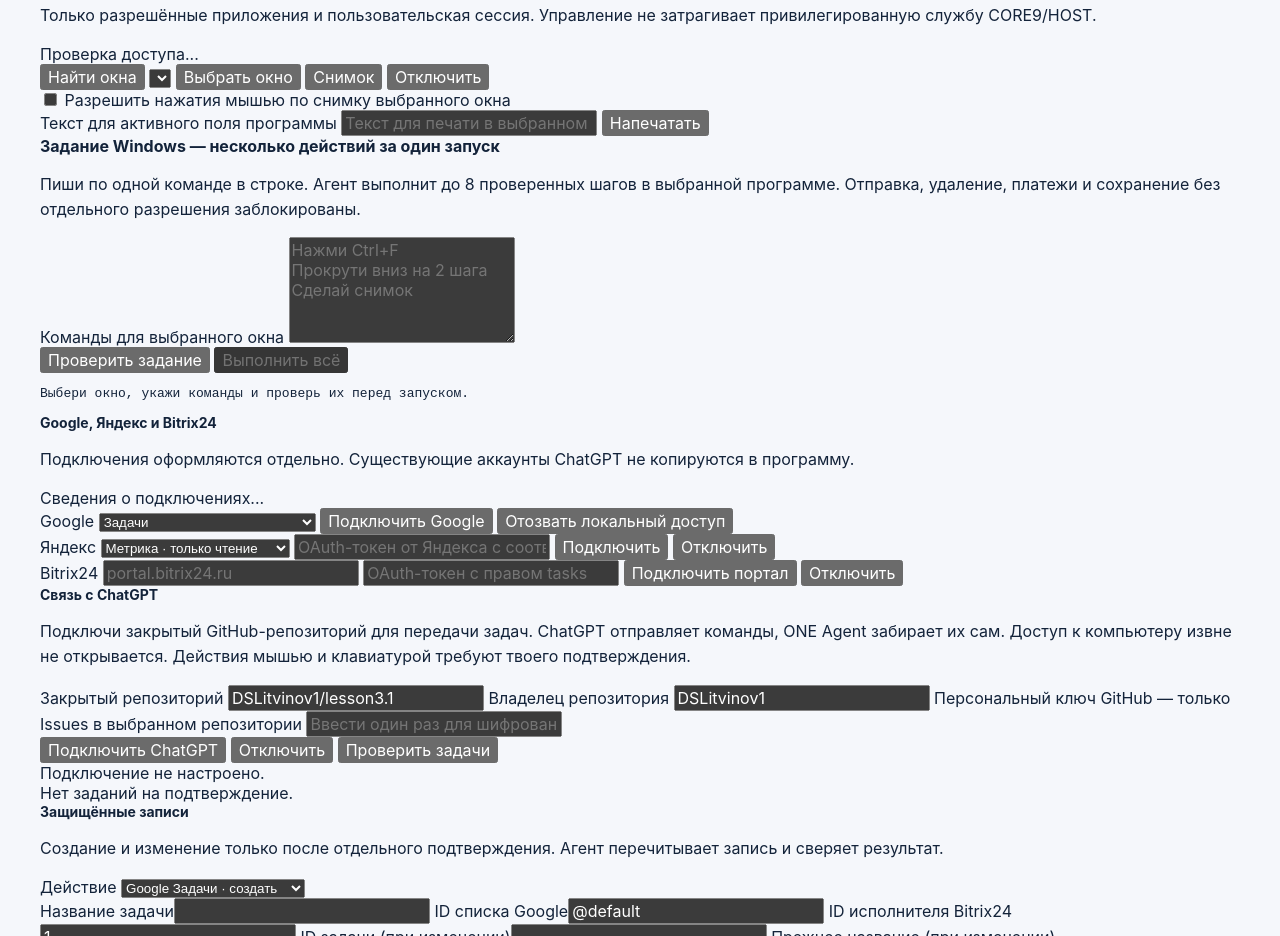
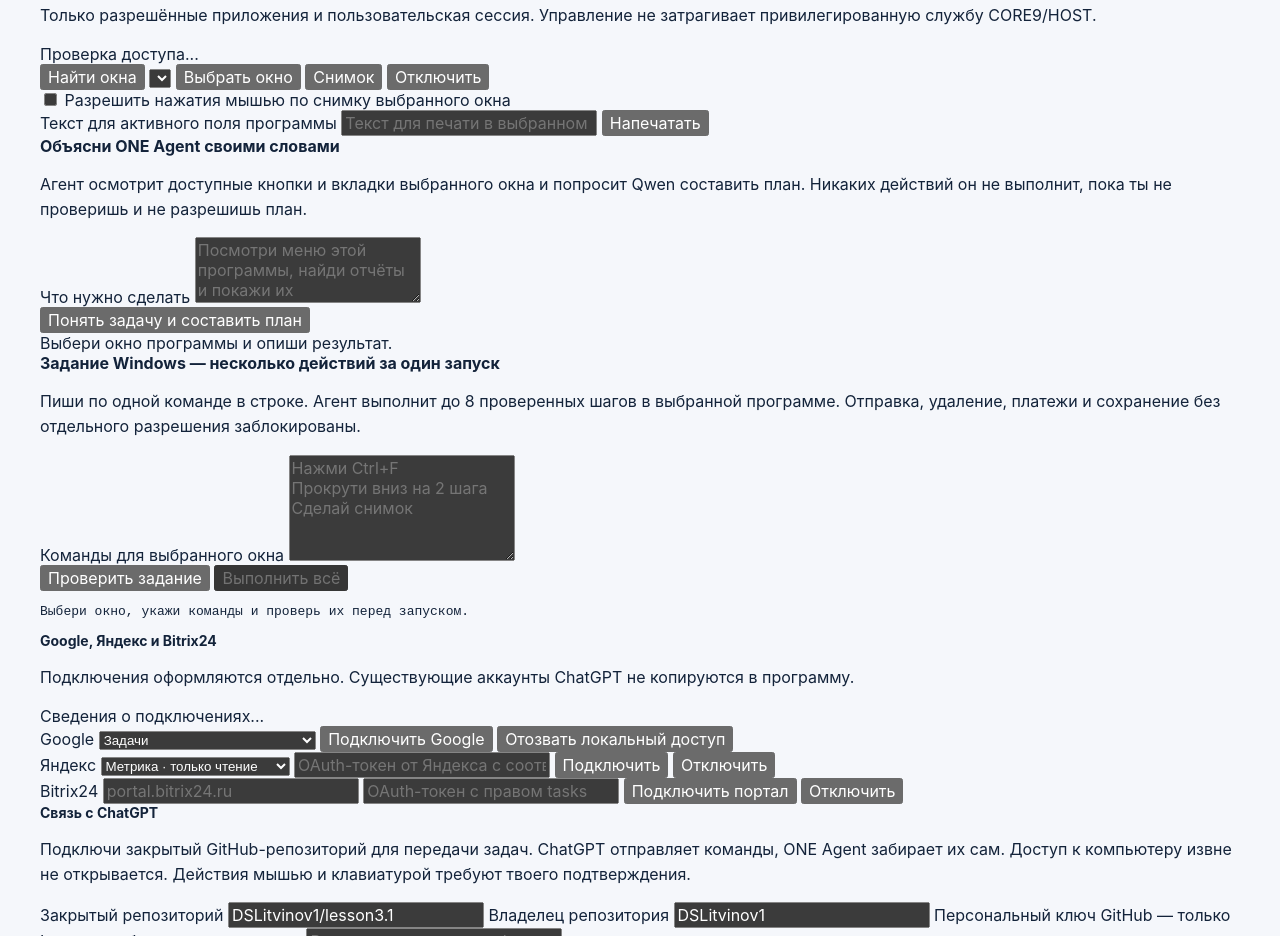
Before and after one commit to DSLitvinov1/my_first_repo, a plain HTML site: page bridge/neurofactory/one_pc_candidate/workbench/index.html in a window 1280 px wide. Shown: the part 2484-3420 px from the top of the page. Drawn offline with Linux system fonts and the light colour scheme; files that its build step writes are made by us from their sources; no server answers.

Commit message:
ui(one): natural Russian goal input for Qwen-based desktop planning

```diff
--- a/bridge/neurofactory/one_pc_candidate/workbench/index.html
+++ b/bridge/neurofactory/one_pc_candidate/workbench/index.html
@@ -182,6 +182,21 @@
               <input id="mesh-desktop-input" type="text" maxlength="500" autocomplete="off"
                 placeholder="Текст для печати в выбранном поле"/>
               <button id="mesh-type" type="button" class="button accent small">Напечатать</button>
+            </div>
+            <div class="mesh-private-ready" aria-label="Планирование действий по обычной просьбе">
+              <strong>Объясни ONE Agent своими словами</strong>
+              <p>Агент осмотрит доступные кнопки и вкладки выбранного окна и попросит Qwen
+                 составить план. Никаких действий он не выполнит, пока ты не проверишь
+                 и не разрешишь план.</p>
+              <label for="mesh-desktop-goal" class="agent-label">Что нужно сделать</label>
+              <textarea id="mesh-desktop-goal" rows="3" maxlength="500" spellcheck="false"
+                placeholder="Посмотри меню этой программы, найди отчёты и покажи их"></textarea>
+              <div class="mesh-actions">
+                <button id="mesh-desktop-goal-submit" type="button" class="button accent small">Понять задачу и составить план</button>
+              </div>
+              <div id="mesh-desktop-goal-status" role="status" class="mesh-status">
+                Выбери окно программы и опиши результат.
+              </div>
             </div>
             <div class="mesh-private-ready" aria-label="Безопасное задание для выбранного окна Windows">
               <strong>Задание Windows — несколько действий за один запуск</strong>
```
